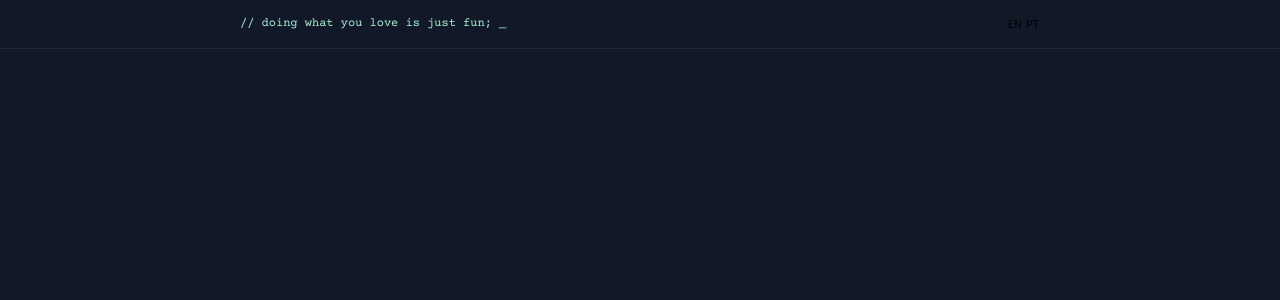
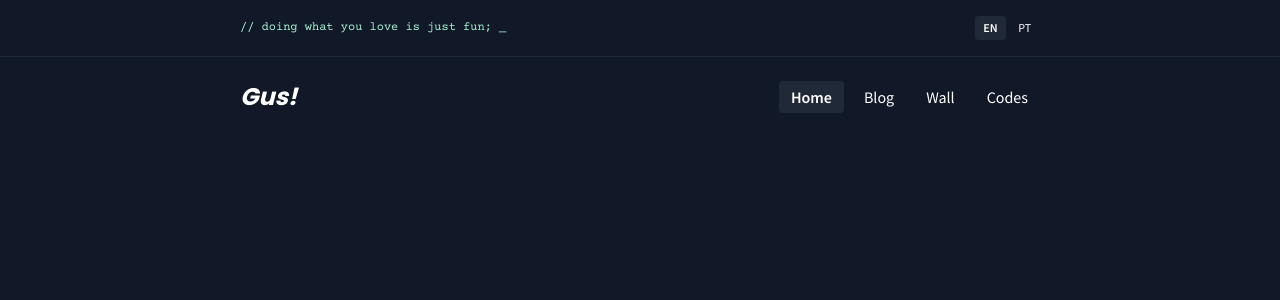
Before and after one commit to guscsales/gsales.io, a Next.js app: page / in a window 1280 px wide. Shown: the top 300 px of the page. Built offline with nearby package versions, Linux system fonts and the light colour scheme.

Commit message:
creating header

```diff
--- /dev/null
+++ b/src/contexts/shared/components/header/header.tsx
@@ -0,0 +1,43 @@
+import React from 'react';
+import Container from '@sagebox/components/container/container';
+import ButtonLink from '@sagebox/components/button-link/button-link';
+import Link from 'next/link';
+
+function Header() {
+  return (
+    <header>
+      <Container className="py-4 flex justify-between items-center">
+        <div className="font-code text-xs text-green-200">
+          {/* eslint-disable-next-line react/jsx-curly-brace-presence */}
+          {`// doing what you love is just fun; _`}
+        </div>
+        <div className="grid grid-cols-2 gap-1">
+          <ButtonLink href="/en" size="small" active>
+            EN
+          </ButtonLink>
+          <ButtonLink href="/pt" size="small">
+            PT
+          </ButtonLink>
+        </div>
+      </Container>
+      <div className="w-full h-px bg-gray-800 mb-6" />
+      <Container className="mb-4 flex justify-between items-center">
+        <h1 className="font-heading font-bold italic text-white text-2xl">
+          <Link href="/">
+            <a className="no-underline select-none">Gus!</a>
+          </Link>
+        </h1>
+        <nav className="grid gap-2 grid-flow-col">
+          <ButtonLink href="/en" active>
+            Home
+          </ButtonLink>
+          <ButtonLink href="/en">Blog</ButtonLink>
+          <ButtonLink href="/en">Wall</ButtonLink>
+          <ButtonLink href="/en">Codes</ButtonLink>
+        </nav>
+      </Container>
+    </header>
+  );
+}
+
+export default Header;
--- a/src/pages/_app.tsx
+++ b/src/pages/_app.tsx
@@ -1,10 +1,12 @@
 import { AppProps } from 'next/app';
+import Header from '@contexts/shared/components/header/header';
 
 import '@sagebox/globals.css';
 
 function MyApp({ Component, pageProps }: AppProps) {
   return (
     <>
+      <Header />
       <Component {...pageProps} />
     </>
   );
--- a/src/pages/index.tsx
+++ b/src/pages/index.tsx
@@ -1,7 +1,5 @@
 import React from 'react';
 import Head from 'next/head';
-import Container from '@sagebox/components/container/container';
-import ButtonLink from '@sagebox/components/button-link/button-link';
 
 export default function Home() {
   return (
@@ -9,17 +7,6 @@ export default function Home() {
       <Head>
         <title>Gus! | gsales.io</title>
       </Head>
-      <Container className=" py-4 flex justify-between items-center">
-        <div className="font-code text-xs text-green-200">
-          {/* eslint-disable-next-line react/jsx-curly-brace-presence */}
-          {`// doing what you love is just fun; _`}
-        </div>
-        <div className="grid grid-cols-2 gap-1">
-          <ButtonLink href="/en">EN</ButtonLink>
-          <ButtonLink href="/pt">PT</ButtonLink>
-        </div>
-      </Container>
-      <div className="w-full h-px bg-gray-800 mb-6" />
     </>
   );
 }
--- a/src/sagebox/components/button-link/button-link.tsx
+++ b/src/sagebox/components/button-link/button-link.tsx
@@ -1,5 +1,6 @@
 import React from 'react';
 import classnames from 'classnames';
+import Link from 'next/link';
 
 interface Props extends React.AnchorHTMLAttributes<HTMLAnchorElement> {
   children: React.ReactNode;
@@ -8,20 +9,29 @@ interface Props extends React.AnchorHTMLAttributes<HTMLAnchorElement> {
   active?: boolean;
 }
 
-function ButtonLink({ children, className, size, active, ...props }: Props) {
+function ButtonLink({
+  children,
+  className,
+  size,
+  active,
+  href,
+  ...props
+}: Props) {
   const cx = classnames({
-    'px-2 py-1': size === 'small',
-    'px-3 py-2': size === 'medium',
-    'bg-gray-800': active,
+    'px-2 py-1 text-xs': size === 'small',
+    'px-3 py-1 text-base': size === 'medium',
+    'bg-gray-800 font-semibold': active,
   });
 
   return (
-    <a
-      {...props}
-      className={`rounded no-underline px-2 py-1 text-center text-white text-xs hover:bg-gray-800 transition-colors ${cx} ${className}`}
-    >
-      {children}
-    </a>
+    <Link href={href}>
+      <a
+        {...props}
+        className={`rounded no-underline px-2 py-1 text-center text-white hover:bg-gray-800 transition-colors ${cx} ${className}`}
+      >
+        {children}
+      </a>
+    </Link>
   );
 }
 
--- a/tailwind.config.js
+++ b/tailwind.config.js
@@ -3,7 +3,7 @@ module.exports = {
     './src/pages/**/*.{js,ts,jsx,tsx}',
     './src/contexts/**/*.{js,ts,jsx,tsx}',
   ],
-  mode: 'jit',
+
   darkMode: false,
   theme: {
     fontFamily: {
```
Also changed, not shown: 1 other file (tests, documents, lock files or other folders).
